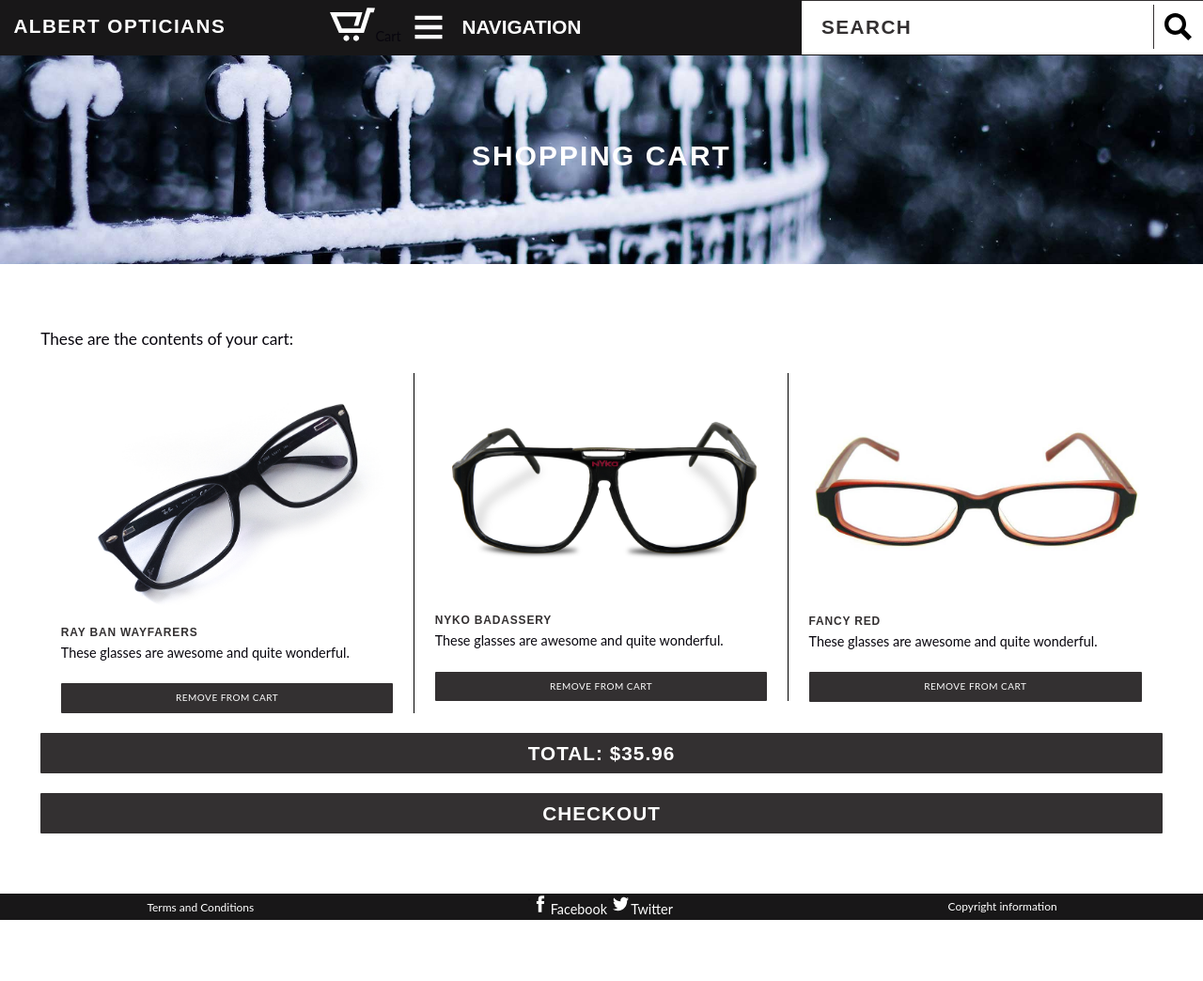
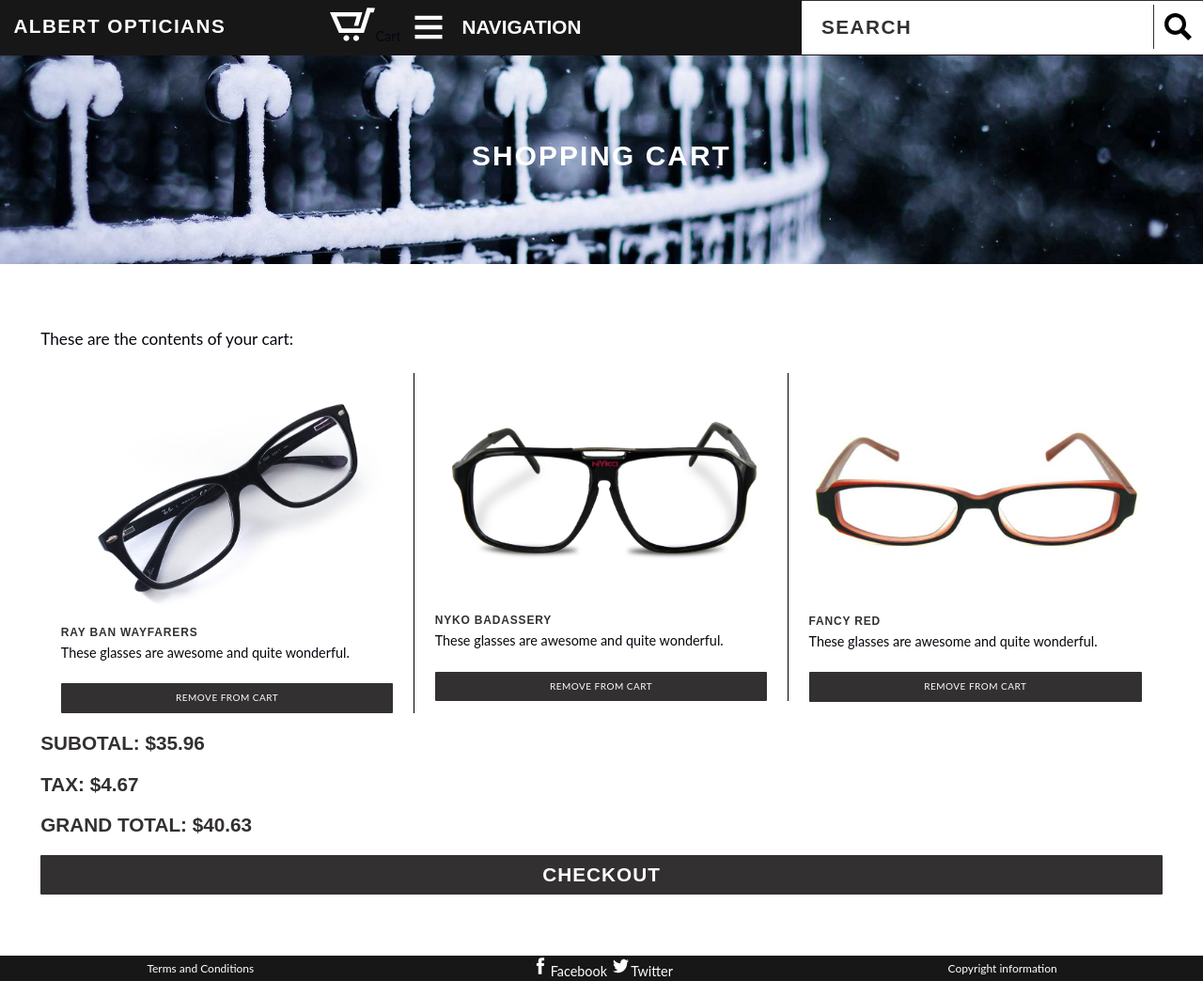
Before and after one commit to chav0021/ecommerce-website, a Jekyll site: the page built from cart.html, in a window 1280 px wide and 1044 px high. Shown: the whole window at 94% size. Built offline with Jekyll 4.4.1, drawn with Linux system fonts in a browser that asks for light colours; some web fonts are replaced; Markdown is read by kramdown in place of the engine named in the settings.

Commit message:
Totals in Cart

```diff
--- a/cart.html
+++ b/cart.html
@@ -23,7 +23,9 @@
 	</div>
 </div>
 
-<p class="btn giga brand island unit unit-s-1 unit-m-1 unit-l-1">Total: $35.96</p>
+<p class="giga brand unit unit-s-1 unit-m-1 unit-l-1">Subotal: $35.96</p>
+	<p class="giga brand unit unit-s-1 unit-m-1 unit-l-1">Tax: $4.67</p>
+	<p class="giga brand unit unit-s-1 unit-m-1 unit-l-1">Grand Total: $40.63</p>
 <a class="btn giga brand island unit unit-s-1 unit-m-1 unit-l-1" href="{{site.baseurl}}/thank-you/">Checkout</a>
 
 </div>
```
